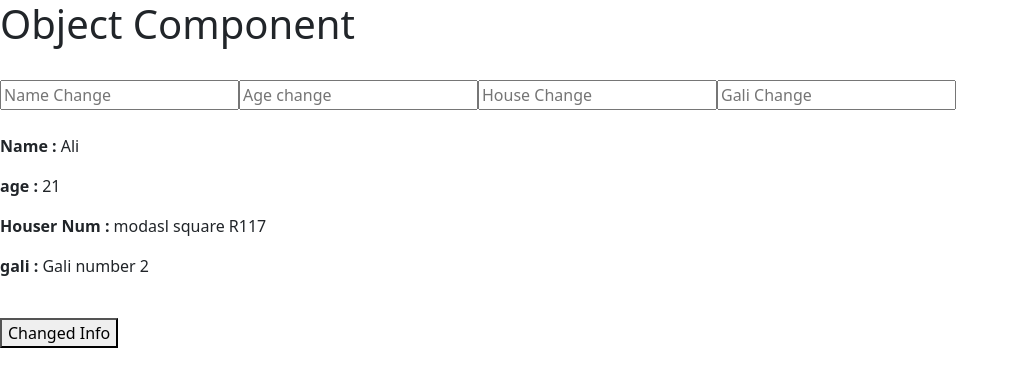
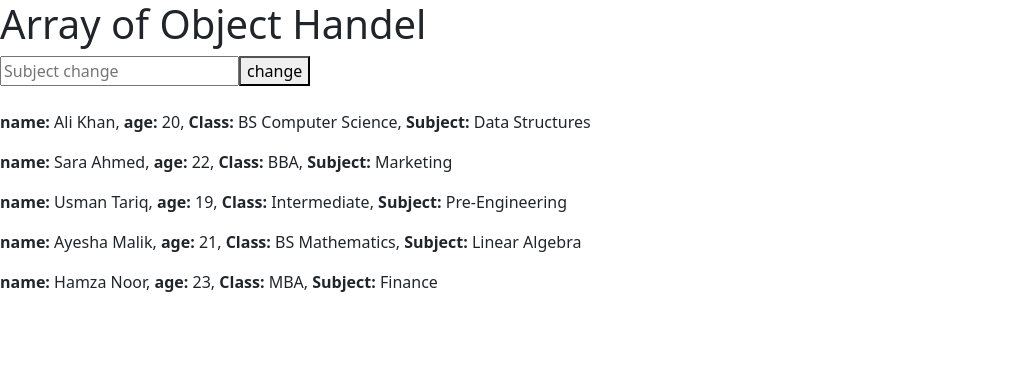
Before and after one commit to Mr-Mudasir-Dev/react-learning-journey, a React (Vite) app in the folder react-practice/: page / in a window 1280 px wide. Shown: the top 386 px of the page, without its empty margins (0-1019 px from the left). Built offline with nearby package versions, Linux system fonts and the light colour scheme.

Commit message:
Array of object learn

```diff
--- a/react-practice/src/App.jsx
+++ b/react-practice/src/App.jsx
@@ -1,16 +1,34 @@
-import Task from "./Task";
-import Practice from "./Practice";
 import { useState } from "react";
 
 function App() {
-  const [count, setcount] = useState(0);
-  const [later, setlater] = useState("");
+  const [data, setdata] = useState(["Ali", "Khan", "Abdul", "mugal"]);
+  const [input, setinput] = useState("");
 
+  const handel = () => {
+    setdata([...data, input]);
+    setinput("");
+  };
+  const datachange = () => {
+    data[data.length - 1] = input;
+    setdata([...data]);
+    setinput("");
+  };
   return (
     <>
       <h1>This is App Comonent </h1>
-      <Task setcount={setcount} setlater={setlater} />
-      <Practice count={count} later={later} />
+      <input
+        type="text"
+        value={input}
+        placeholder="any text here"
+        onChange={(e) => setinput(e.target.value)}
+      />
+      <button onClick={handel}>Add</button>
+
+      <button onClick={datachange}>Last Change</button>
+
+      {data.map((i, ind) => (
+        <h3 key={ind}>{i}</h3>
+      ))}
     </>
   );
 }
--- a/react-practice/src/Practice.jsx
+++ b/react-practice/src/Practice.jsx
@@ -1,9 +1,79 @@
-const Practice = ({ count, later }) => {
+import { useState } from "react";
+
+const Practice = () => {
+  const [input, setinput] = useState("");
+  const [data, setdata] = useState([
+    {
+      id: 1,
+      name: "Ali Khan",
+      age: 20,
+      education: {
+        class: "BS Computer Science",
+        subject: "Data Structures",
+      },
+    },
+    {
+      id: 2,
+      name: "Sara Ahmed",
+      age: 22,
+      education: {
+        class: "BBA",
+        subject: "Marketing",
+      },
+    },
+    {
+      id: 3,
+      name: "Usman Tariq",
+      age: 19,
+      education: {
+        class: "Intermediate",
+        subject: "Pre-Engineering",
+      },
+    },
+    {
+      id: 4,
+      name: "Ayesha Malik",
+      age: 21,
+      education: {
+        class: "BS Mathematics",
+        subject: "Linear Algebra",
+      },
+    },
+    {
+      id: 5,
+      name: "Hamza Noor",
+      age: 23,
+      education: {
+        class: "MBA",
+        subject: "Finance",
+      },
+    },
+  ]);
+
+  const handel = () => {
+    data[data.length - 1].education.subject = input;
+    setdata([...data]);
+    setinput("");
+  };
   return (
     <>
-
-      <h3>{count}</h3><br /><br />
-      <h3>{later}</h3>
+      <h1>Array of Object Handel</h1>
+      <input
+        type="text"
+        placeholder="Subject change"
+        value={input}
+        onChange={(e) => setinput(e.target.value)}
+      />
+      <button onClick={handel}>change</button>
+      <br />
+      <br />
+      {data.map((item, index) => (
+        <p key={index}>
+          <strong>name:</strong> {item.name},<strong> age: </strong> {item.age},
+          <strong> Class: </strong> {item.education.class},
+          <strong> Subject: </strong> {item.education.subject}
+        </p>
+      ))}
     </>
   );
 };
--- a/react-practice/src/main.jsx
+++ b/react-practice/src/main.jsx
@@ -8,8 +8,8 @@ import Object from "./Object.jsx";
 createRoot(document.getElementById("root")).render(
   <StrictMode>
     {/* <App /> */}
-    {/* <Practice /> */}
+    <Practice />
     {/* <Task /> */}
-    <Object />
+    {/* <Object /> */}
   </StrictMode>,
 );
```
